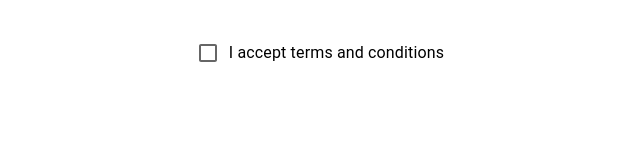
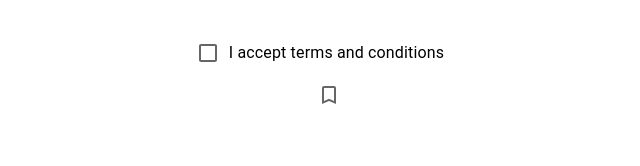
Before and after one commit to basic1dev/learning-react, a React (Create React App) app: page / in a window 1280 px wide. Shown: the top 166 px of the page, without its empty margins (311-951 px from the left). Built offline with nearby package versions, Linux system fonts and the light colour scheme.

Commit message:
Add icon to checkbox

```diff
--- a/package.json
+++ b/package.json
@@ -5,7 +5,7 @@
   "dependencies": {
     "@emotion/react": "^11.11.3",
     "@emotion/styled": "^11.11.0",
-    "@mui/icons-material": "^5.15.6",
+    "@mui/icons-material": "^5.15.7",
     "@mui/material": "^5.15.6",
     "@testing-library/jest-dom": "^5.17.0",
     "@testing-library/react": "^13.4.0",
--- a/src/components/MuiCheckbox.tsx
+++ b/src/components/MuiCheckbox.tsx
@@ -1,12 +1,21 @@
 import { Box, FormControlLabel, Checkbox } from "@mui/material";
 import { useState } from 'react';
 
+import BookmarkBorderIcon from '@mui/icons-material/BookmarkBorder';
+import BookmarkIcon from "@mui/icons-material/Bookmark";
+
+
+
+
 export const MuiCheckbox = () => {
-  const [acceptTnC, setAcceptTnC] = useState(false)
-  console.log({ acceptTnC })
+
+  const [acceptTnC, setAcceptTnC] = useState(false);
+
+  console.log({ acceptTnC });
+
   const handleChange = (event: React.ChangeEvent<HTMLInputElement>) => {
-    setAcceptTnC(event.target.checked)
-  }
+    setAcceptTnC(event.target.checked);
+  };
 
 
   return (
@@ -16,6 +25,13 @@ export const MuiCheckbox = () => {
             label='I accept terms and conditions'
             control={<Checkbox checked={acceptTnC} onChange={handleChange}/>}/>
         </Box>
+        <Box>
+          <Checkbox
+          icon={<BookmarkBorderIcon />}
+          checkedIcon={<BookmarkIcon />}
+          checked={acceptTnC}
+          onChange={handleChange}/>
+        </Box>
     </Box>
   )
-}
+};
```
Also changed, not shown: 1 other file (tests, documents, lock files or other folders).
